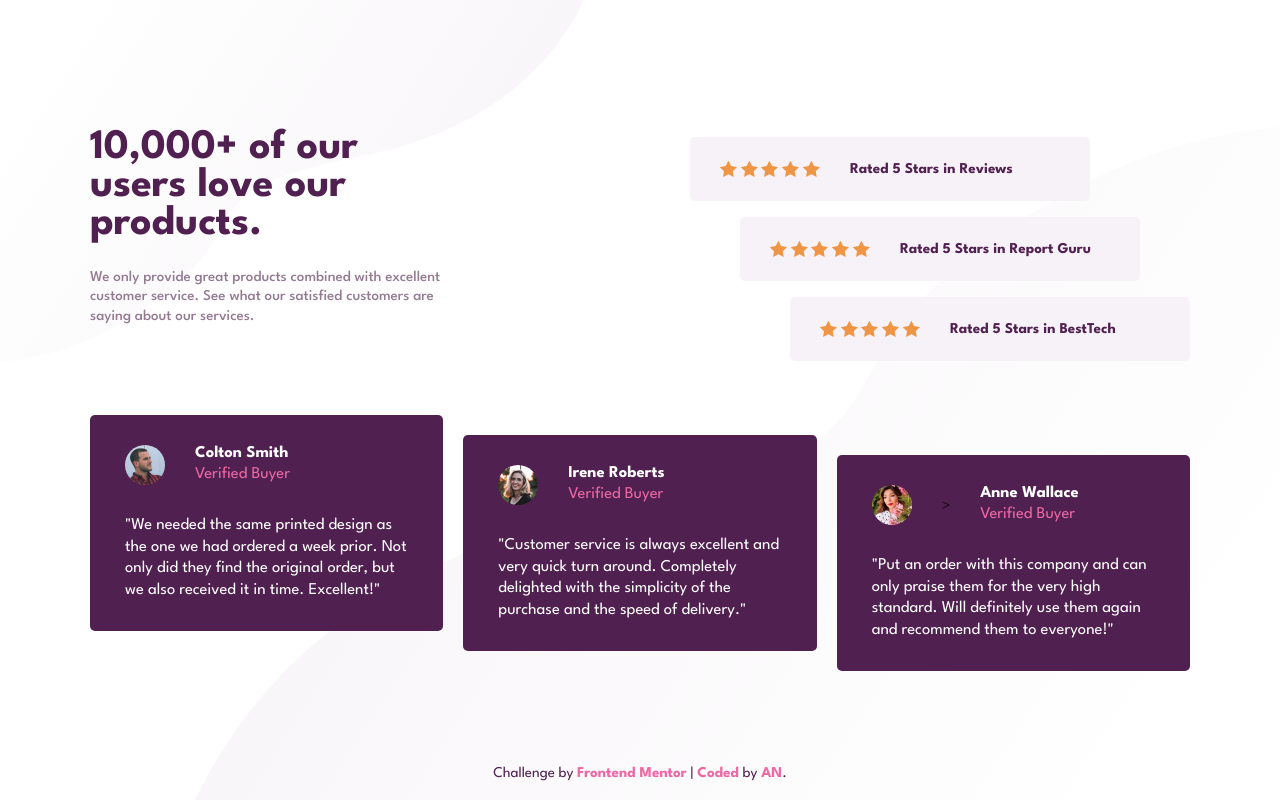
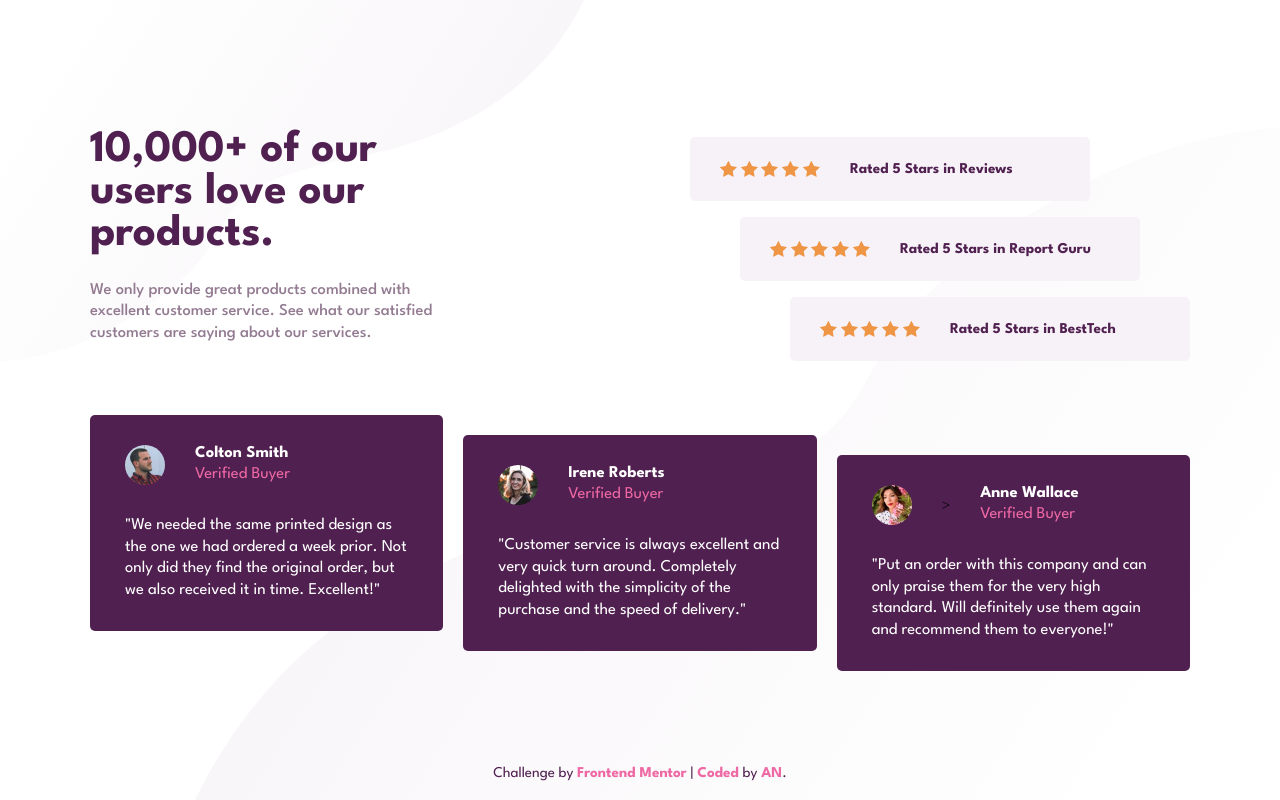
Before and after one commit to anespoul34/social-proof-section-master, a plain HTML site: page dist/index.html in a window 1280 px wide. Drawn offline with Linux system fonts and the light colour scheme.

Commit message:
update README.md

```diff
--- a/dist/style.e308ff8e.css
+++ b/dist/style.e308ff8e.css
@@ -170,6 +170,9 @@ main {
     bottom: 10px;
     left: 0;
   }
+  h1 {
+    font-size: 3rem;
+  }
   main {
     grid-template: repeat(2, 1fr) / repeat(2, 1fr);
     max-width: 1100px;
@@ -184,6 +187,9 @@ main {
   .infos-container p {
     text-align: left;
     padding: 0;
+  }
+  .infos-container p {
+    font-size: 1.1rem;
   }
   .reviews-container {
     grid-row: 1 / span 1;
--- a/dist/style.e308ff8e.js
+++ b/dist/style.e308ff8e.js
@@ -217,7 +217,7 @@ var parent = module.bundle.parent;
 if ((!parent || !parent.isParcelRequire) && typeof WebSocket !== 'undefined') {
   var hostname = "" || location.hostname;
   var protocol = location.protocol === 'https:' ? 'wss' : 'ws';
-  var ws = new WebSocket(protocol + '://' + hostname + ':' + "60820" + '/');
+  var ws = new WebSocket(protocol + '://' + hostname + ':' + "63910" + '/');
 
   ws.onmessage = function (event) {
     checkedAssets = {};
--- a/style.css
+++ b/style.css
@@ -170,6 +170,9 @@ main {
     bottom: 10px;
     left: 0;
   }
+  h1 {
+    font-size: 3rem;
+  }
   main {
     grid-template: repeat(2, 1fr) / repeat(2, 1fr);
     max-width: 1100px;
@@ -184,6 +187,9 @@ main {
   .infos-container p {
     text-align: left;
     padding: 0;
+  }
+  .infos-container p {
+    font-size: 1.1rem;
   }
   .reviews-container {
     grid-row: 1 / span 1;
```
Also changed, not shown: 2 other files.
